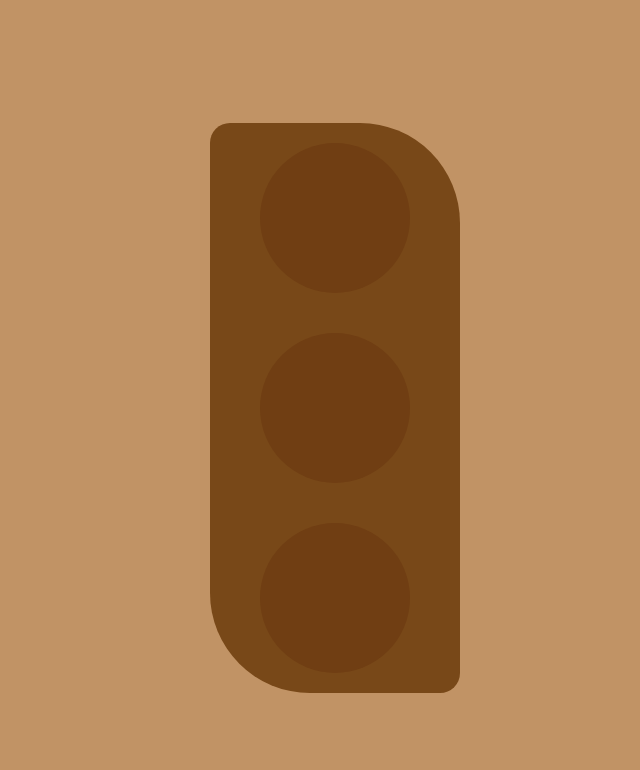
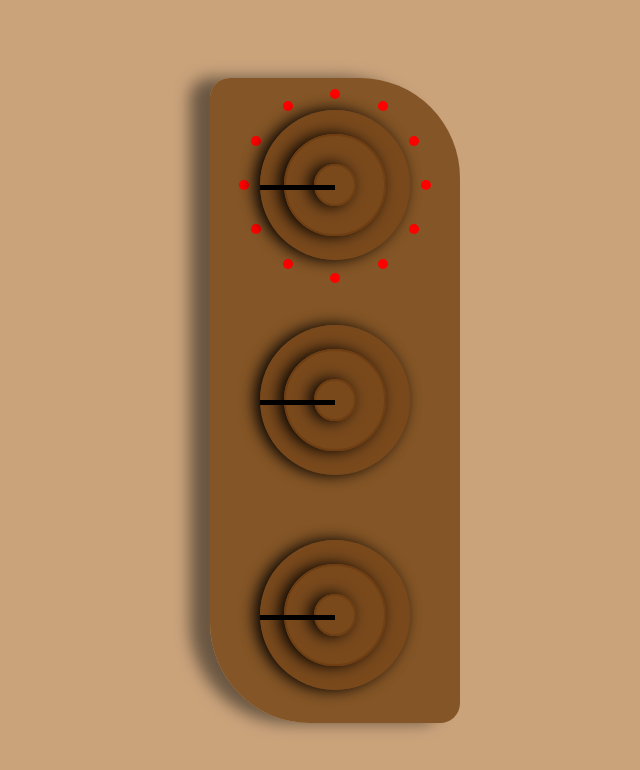
Before and after one commit to jjpickering10/SillyClock, a plain HTML site: page index.html in a window 1280 px wide. Shown: the whole page, without its empty margins (305-945 px from the left). Drawn offline with Linux system fonts and the light colour scheme.

Commit message:
Added inner circles, box shadows, and initial dots to all 3 clocks

```diff
--- a/assets/css/style.css
+++ b/assets/css/style.css
@@ -1,14 +1,16 @@
 body {
-  background: rgba(193, 147, 101, 1);
+  background: rgba(193, 147, 101, 0.85);
   display: flex;
   flex-direction: column;
   justify-content: center;
   align-items: center;
   height: 100vh;
+  margin: 0;
+  padding: 0;
 }
 
 .container {
-  background: rgba(120, 72, 24, 1);
+  background: rgba(120, 72, 24, 0.85);
   width: 250px;
   display: flex;
   flex-direction: column;
@@ -18,12 +20,110 @@ body {
   border-bottom-right-radius: 20px;
   border-top-right-radius: 100px;
   border-bottom-left-radius: 100px;
+  /* box-shadow: -20px 0px 15px 0px rgba(0, 0, 0, 0.8); */
+  box-shadow: -20px 0px 15px 0px rgba(12, 12, 12, 0.5);
 }
 
 .circle {
+  position: relative;
   height: 150px;
   width: 150px;
   border-radius: 50%;
-  background: rgba(112, 62, 19, 1);
+  background: rgba(112, 62, 19, 0.5);
+  display: flex;
+  justify-content: center;
+  align-items: center;
+  box-shadow: -5px 0px 15px 0px rgba(0, 0, 0, 1);
+}
+
+.hand {
+  position: absolute;
+  height: 5px;
+  width: 50%;
+  top: 50%;
+  left: 0;
+  background: black;
+}
+
+.outer-circle {
+  position: relative;
+  display: flex;
+  justify-content: center;
+  align-items: center;
+  align-content: center;
+  height: 175px;
+  width: 175px;
   margin: 20px;
+  border-radius: 50%;
+  /* border: 1px solid black; */
 }
+
+.circle-dot {
+  position: absolute;
+  height: 10px;
+  width: 10px;
+  border-radius: 50%;
+  background: red;
+}
+
+.circle-dot1 {
+  top: -5%;
+}
+.circle-dot2 {
+  top: 2%;
+  right: 20%;
+}
+.circle-dot3 {
+  top: 22%;
+  right: 2%;
+}
+.circle-dot4 {
+  right: -5%;
+}
+.circle-dot5 {
+  top: 2%;
+  left: 20%;
+}
+.circle-dot6 {
+  top: 100%;
+}
+.circle-dot7 {
+  top: 22%;
+  left: 2%;
+}
+.circle-dot8 {
+  bottom: 2%;
+  right: 20%;
+}
+.circle-dot9 {
+  bottom: 2%;
+  left: 20%;
+}
+.circle-dot10 {
+  bottom: 22%;
+  left: 2%;
+}
+.circle-dot11 {
+  bottom: 22%;
+  right: 2%;
+}
+.circle-dot12 {
+  left: -5%;
+}
+
+.inner-circle {
+  position: absolute;
+  height: 65%;
+  width: 65%;
+  border-radius: 50%;
+  border: 2px solid rgba(112, 62, 19, 1);
+  box-shadow: -5px 0px 15px 0px rgba(0, 0, 0, 1);
+}
+.inner-circle2 {
+  position: absolute;
+  height: 25%;
+  width: 25%;
+  border-radius: 50%;
+  border: 2px solid rgba(112, 62, 19, 1);
+  box-shadow: -5px 0px 15px 0px rgba(0, 0, 0, 1);
+}
--- a/index.html
+++ b/index.html
@@ -9,14 +9,38 @@
   </head>
   <body>
     <div class="container">
-      <div class="circle circle-one">
-        <div class="minutes-hand"></div>
+      <div class="outer-circle">
+        <div class="circle-dot circle-dot1"></div>
+        <div class="circle-dot circle-dot2"></div>
+        <div class="circle-dot circle-dot3"></div>
+        <div class="circle-dot circle-dot4"></div>
+        <div class="circle-dot circle-dot5"></div>
+        <div class="circle-dot circle-dot6"></div>
+        <div class="circle-dot circle-dot7"></div>
+        <div class="circle-dot circle-dot8"></div>
+        <div class="circle-dot circle-dot9"></div>
+        <div class="circle-dot circle-dot10"></div>
+        <div class="circle-dot circle-dot11"></div>
+        <div class="circle-dot circle-dot12"></div>
+        <div class="circle circle-one">
+          <div class="inner-circle"></div>
+          <div class="inner-circle2"></div>
+          <div class="hand minutes-hand"></div>
+        </div>
       </div>
-      <div class="circle circle-two">
-        <div class="hours-hand"></div>
+      <div class="outer-circle">
+        <div class="circle circle-two">
+          <div class="inner-circle"></div>
+          <div class="inner-circle2"></div>
+          <div class="hand hours-hand"></div>
+        </div>
       </div>
-      <div class="circle circle-three">
-        <div class="seconds-hand"></div>
+      <div class="outer-circle">
+        <div class="circle circle-three">
+          <div class="inner-circle"></div>
+          <div class="inner-circle2"></div>
+          <div class="hand seconds-hand"></div>
+        </div>
       </div>
     </div>
   </body>
```
